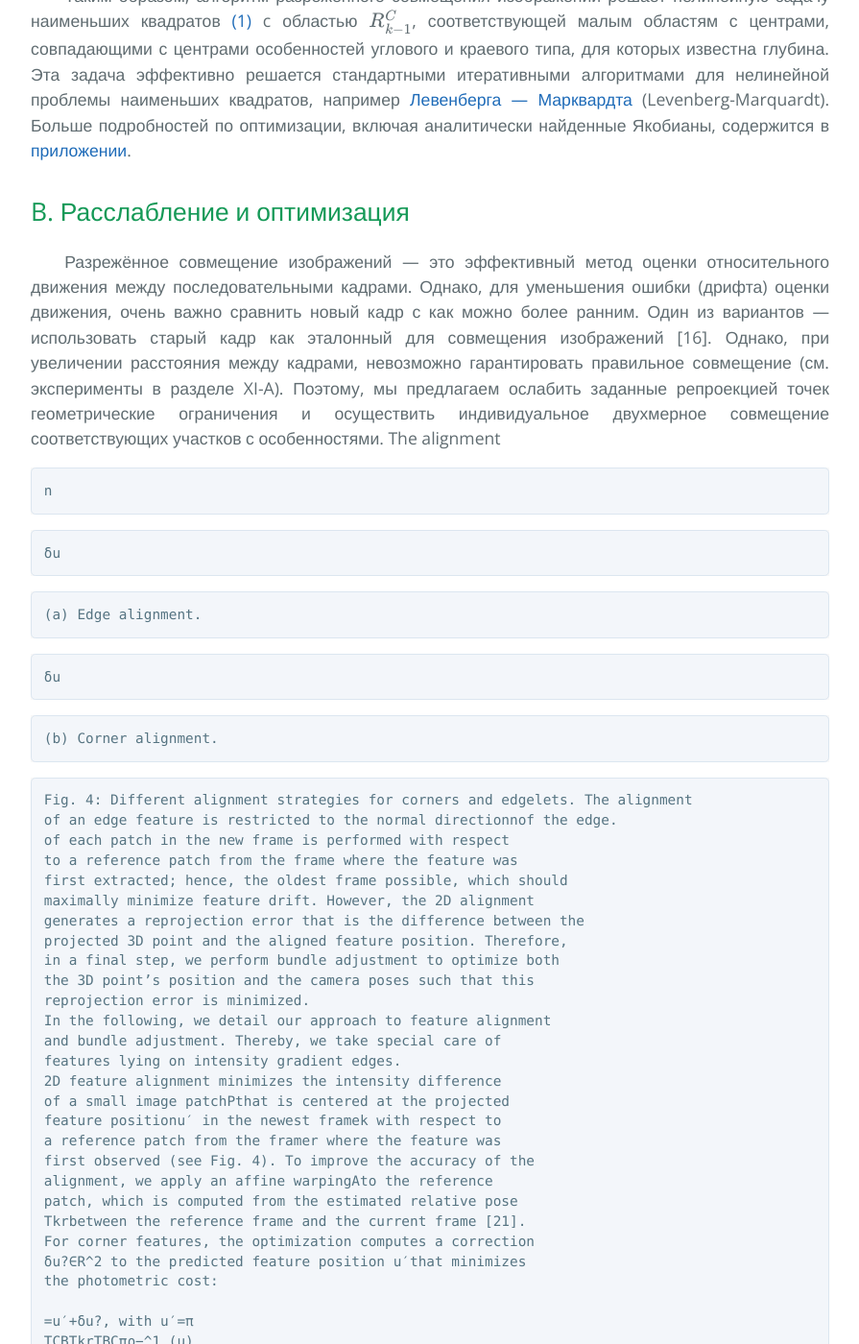
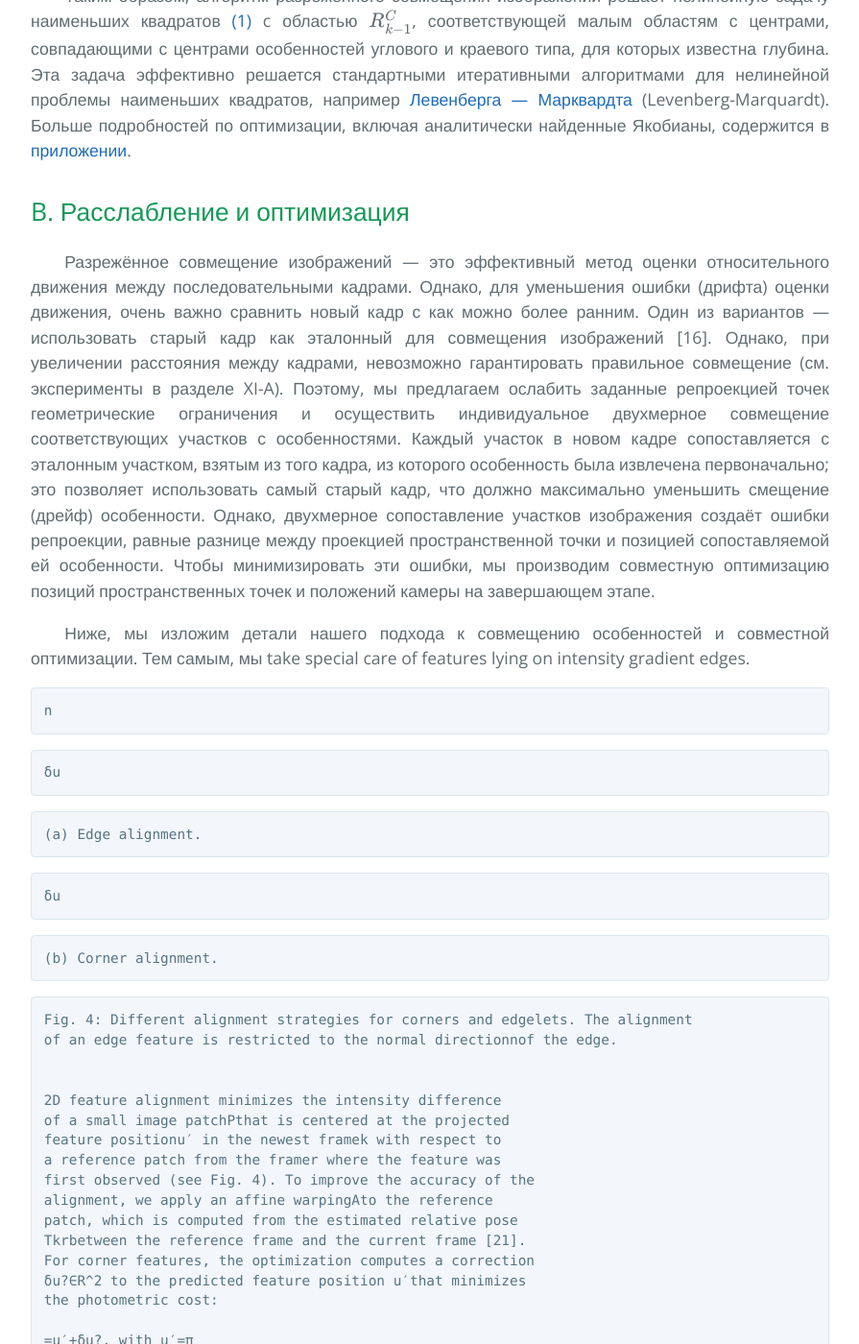
Before and after one commit to i-v-s/slam, a Jekyll site: the page built from svo2.md, in a window 1280 px wide and 1400 px high, scrolled down 10012 px. Shown: the whole window at 96% size, without its empty margins (192-1087 px from the left). Built offline with Jekyll 4.4.1, drawn with Linux system fonts in a browser that asks for light colours; our own code applies the rules of GitHub Pages for plain Markdown files; formulas are drawn with MathJax 3; some of the changed text lies outside the part shown.

Commit message:
Updated svo2.md

````diff
--- a/svo2.md
+++ b/svo2.md
@@ -437,7 +437,21 @@ the regionRCk− 1 in imageICkfor which the depth is known.
  (см. эксперименты в разделе XI-A). Поэтому,
 мы предлагаем ослабить заданные репроекцией
 точек геометрические ограничения и осуществить индивидуальное
-двухмерное совмещение соответствующих участков с особенностями. The alignment
+двухмерное совмещение соответствующих участков с особенностями.
+Каждый участок в новом кадре сопоставляется с
+эталонным участком, взятым из того кадра, из которого особенность была извлечена
+первоначально; это позволяет использовать самый старый кадр, что должно
+максимально уменьшить смещение (дрейф) особенности. Однако,
+двухмерное сопоставление участков изображения
+создаёт ошибки репроекции, равные разнице между
+проекцией пространственной точки и позицией сопоставляемой ей особенности.
+Чтобы минимизировать эти ошибки,
+мы производим совместную оптимизацию позиций
+пространственных точек и положений камеры на завершающем этапе.
+
+Ниже, мы изложим детали нашего подхода к совмещению особенностей
+и совместной оптимизации. Тем самым, мы take special care of
+features lying on intensity gradient edges.
 
 ```
 n
@@ -457,18 +471,8 @@ n
 ```
 Fig. 4: Different alignment strategies for corners and edgelets. The alignment
 of an edge feature is restricted to the normal directionnof the edge.
-of each patch in the new frame is performed with respect
-to a reference patch from the frame where the feature was
-first extracted; hence, the oldest frame possible, which should
-maximally minimize feature drift. However, the 2D alignment
-generates a reprojection error that is the difference between the
-projected 3D point and the aligned feature position. Therefore,
-in a final step, we perform bundle adjustment to optimize both
-the 3D point’s position and the camera poses such that this
-reprojection error is minimized.
-In the following, we detail our approach to feature alignment
-and bundle adjustment. Thereby, we take special care of
-features lying on intensity gradient edges.
+
+
 2D feature alignment minimizes the intensity difference
 of a small image patchPthat is centered at the projected
 feature positionu′ in the newest framek with respect to
````
